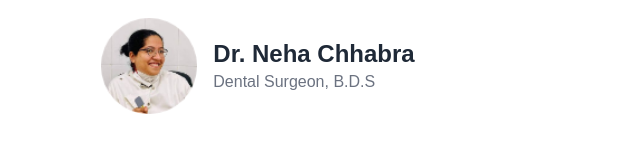
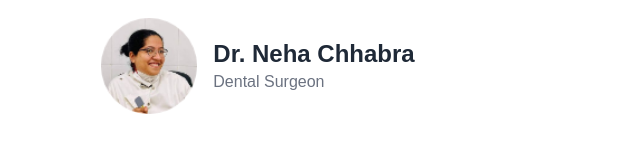
Before and after one commit to git-bhanu/chhabra-dental-clinic, a website: page docs/index.html in a window 1280 px wide. Shown: the part 154-314 px from the top of the page, 382-1022 px from the left. Drawn offline with Linux system fonts and the light colour scheme; a script that the page names is missing; a web font is replaced by a local one.

Commit message:
Changed designation

```diff
--- a/docs/index.html
+++ b/docs/index.html
@@ -39,7 +39,7 @@
         </div>
         <div class="flex flex-col justify-center">
             <h4 class="text-2xl font-bold">Dr. Neha Chhabra</h4>
-            <p class="text-gray-500 text-md">Dental Surgeon, B.D.S</p>
+            <p class="text-gray-500 text-md">Dental Surgeon</p>
         </div>
     </div>
 
```
Also changed, not shown: index.html (+1 -1 lines).
